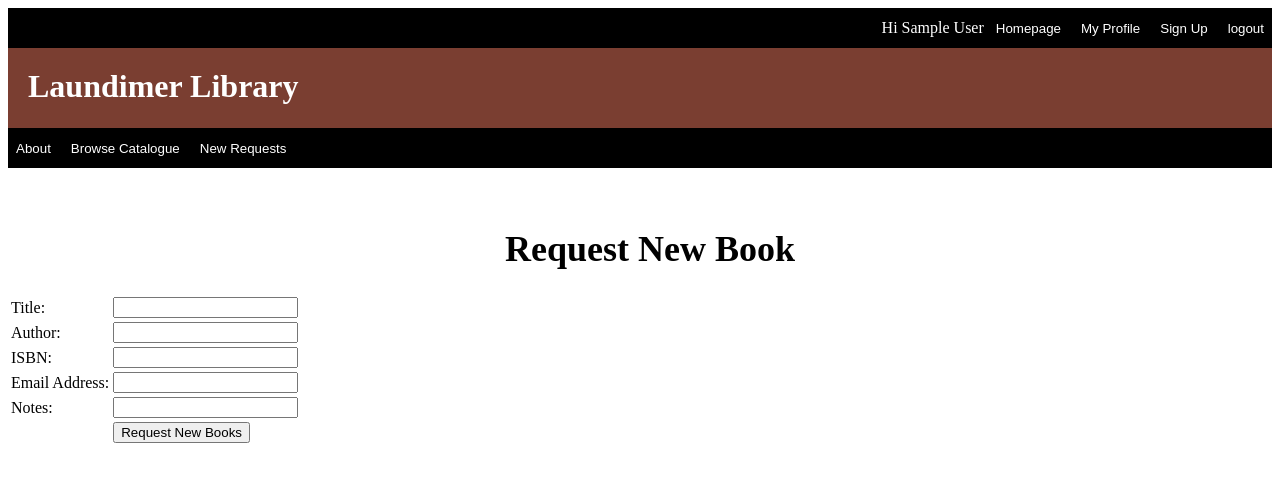
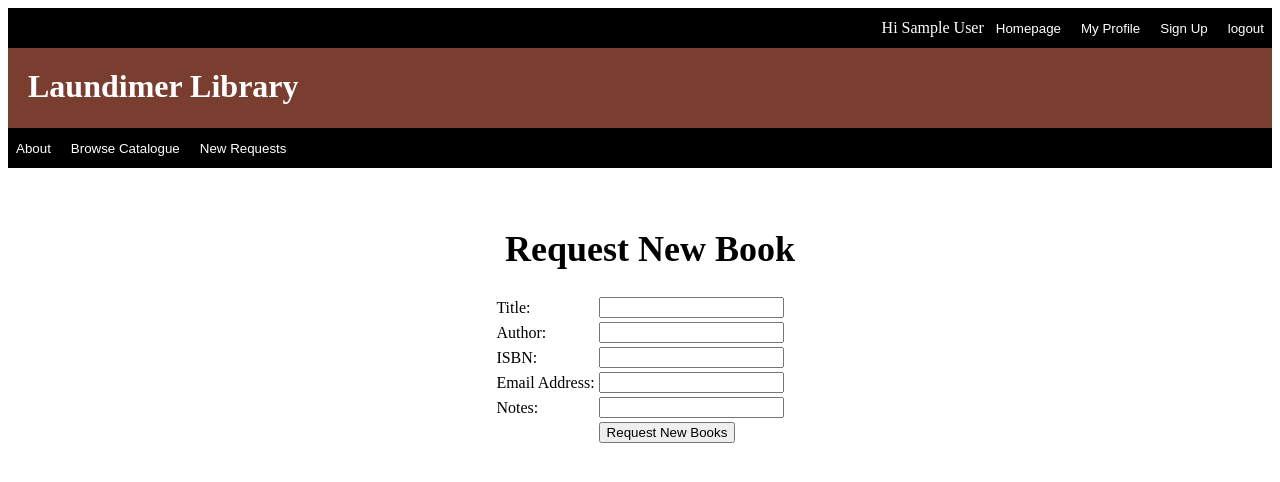
Before and after one commit to laksh2605/Laundimerlibrary2, a PHP site: page /newrequests.php in a window 1280 px wide. Shown: the top 482 px of the page. Run offline with PHP 8.4, Linux system fonts and the light colour scheme; the visitor is signed in with stand-in values (Sample User, id 1).

Commit message:
new requests

```diff
--- a/newrequests.php
+++ b/newrequests.php
@@ -7,6 +7,10 @@
                 text-align:center;
                 font-size:18px;
                 margin-top: 40;
+            }
+            form {
+                display: flex;
+                justify-content: center;
             }
         </style>
 </head>
```
